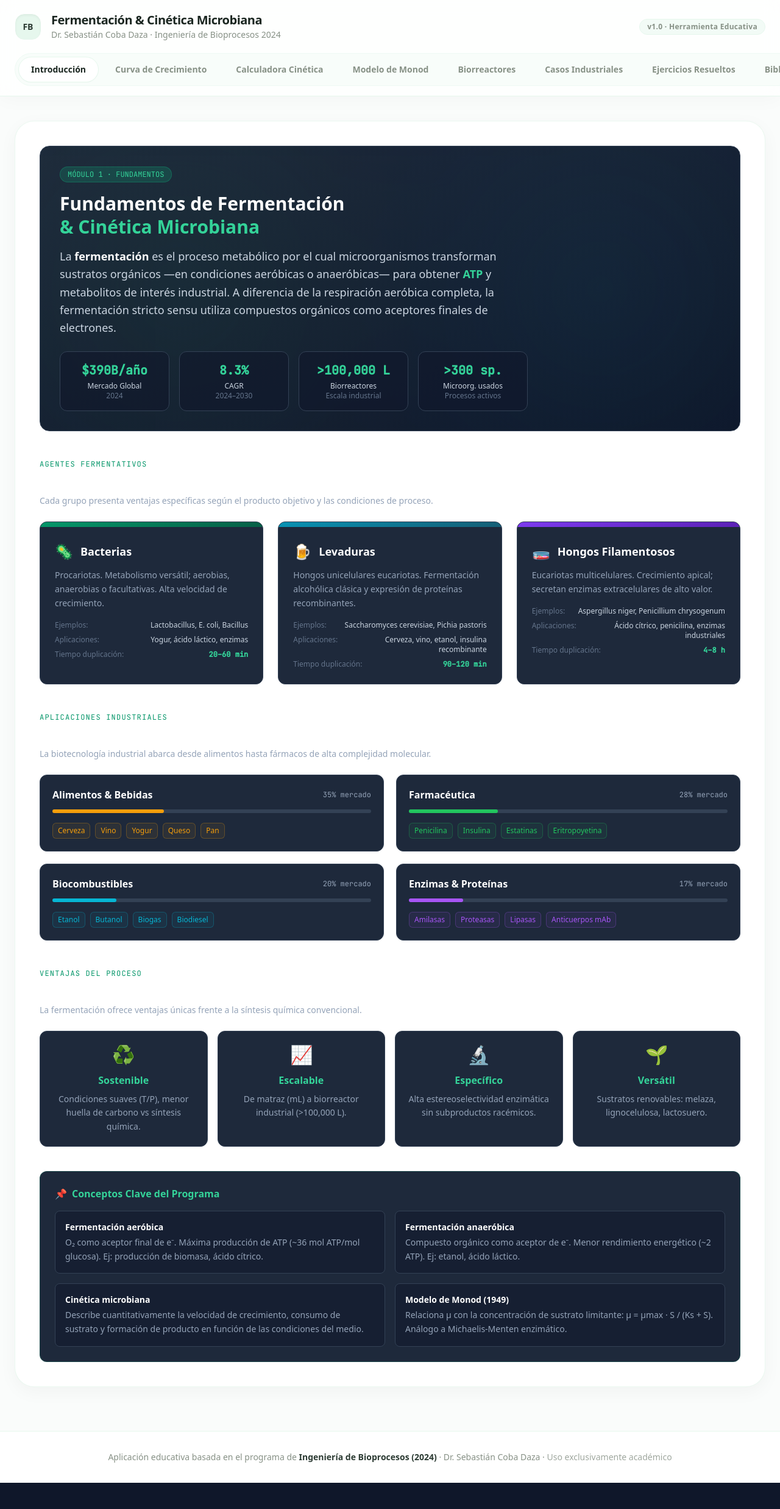
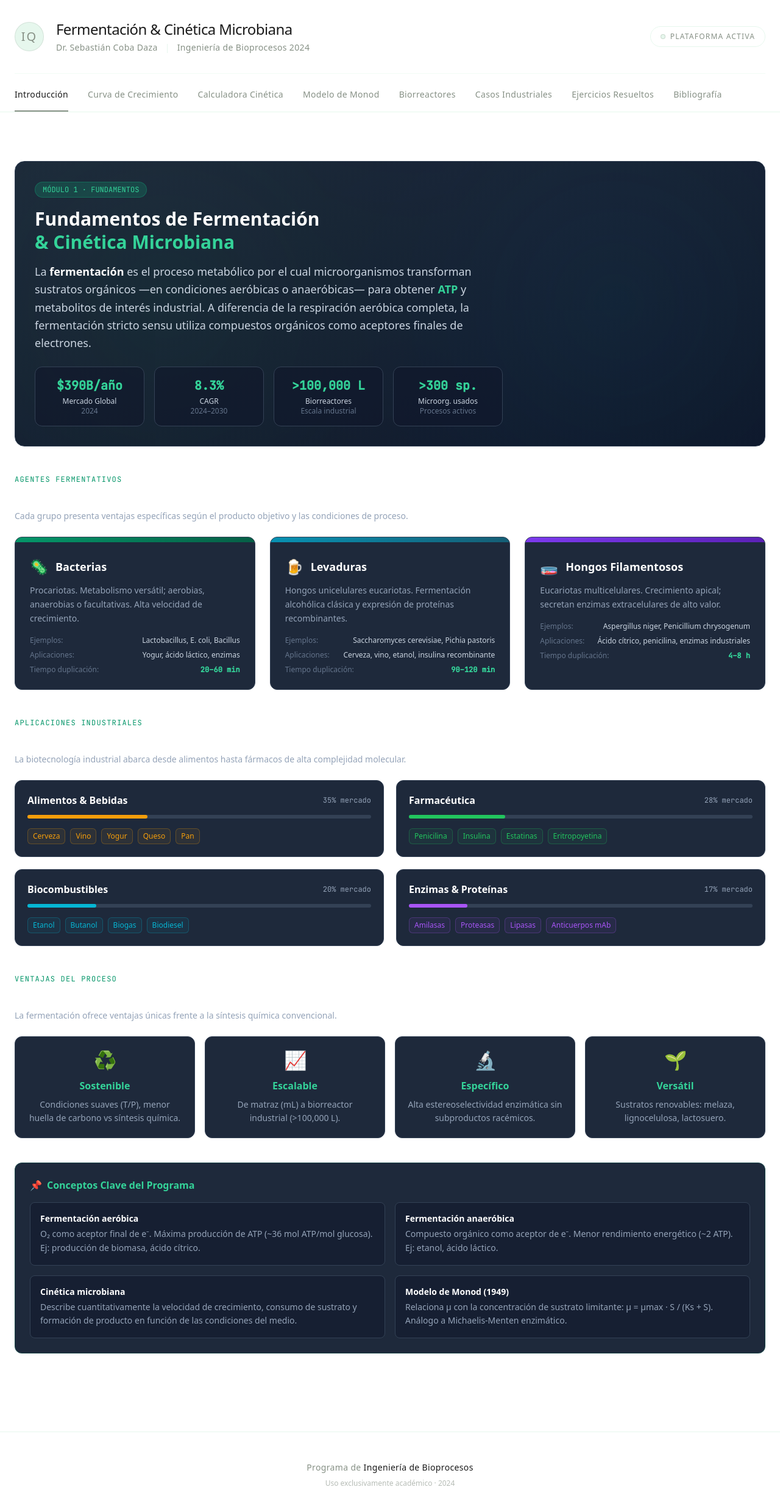
Before and after one commit to sebastiancobad/fermentation-app, a React (Vite) app: page / in a window 1280 px wide. Shown: the top 2474 px of the page at 61% size. Before the commit the page ends 2431 px from the top, so only its background shows below. Built offline with nearby package versions, Linux system fonts and the light colour scheme.

Commit message:
Update App_4.jsx

```diff
--- a/src/App.jsx
+++ b/src/App.jsx
@@ -34,39 +34,43 @@ export default function App() {
   const [activeTab, setActiveTab] = useState('dashboard')
 
   return (
-    <div className="min-h-screen bg-[#fafcfb] text-[#879186] font-sans selection:bg-[#E6F7ED]">
-      {/* ─── Header Estilo Glassmorphism Corporativo ─── */}
-      <header className="bg-white/80 backdrop-blur-md border-b border-[#E6F7ED] sticky top-0 z-50 shadow-[0_4px_30px_rgba(0,0,0,0.03)]">
-        <div className="max-w-7xl mx-auto px-6 py-5 flex flex-col md:flex-row items-center justify-between gap-4">
-          <div className="flex items-center gap-4 w-full md:w-auto">
-            <div className="w-11 h-11 rounded-2xl bg-[#E6F7ED] flex items-center justify-center text-[#2c3b33] font-extrabold text-sm shadow-inner border border-white">
-              FB
+    <div className="min-h-screen bg-white font-sans text-[#1a1a1a] selection:bg-[#E6F7ED] selection:text-[#1a1a1a]">
+      {/* ─── Header Estilo D2C (Limpio, blanco puro, líneas finas) ─── */}
+      <header className="bg-white/95 backdrop-blur-sm border-b border-[#E6F7ED] sticky top-0 z-50">
+
+        {/* Top Bar: Títulos y Logos */}
+        <div className="max-w-7xl mx-auto px-6 py-8 flex flex-col md:flex-row items-start md:items-center justify-between gap-6">
+          <div className="flex items-center gap-5">
+            <div className="w-12 h-12 rounded-full bg-[#E6F7ED] flex items-center justify-center text-[#879186] font-light text-xl tracking-widest border border-[#879186]/20">
+              IQ
             </div>
             <div>
-              <h1 className="text-xl font-extrabold text-[#1a2620] tracking-tight leading-tight">
+              <h1 className="text-2xl font-light tracking-tight text-[#1a1a1a] mb-1">
                 Fermentación & Cinética Microbiana
               </h1>
-              <p className="text-sm text-[#879186] font-medium mt-0.5">
-                Dr. Sebastián Coba Daza · Ingeniería de Bioprocesos 2024
+              <p className="text-sm font-normal text-[#879186] tracking-wide">
+                Dr. Sebastián Coba Daza <span className="mx-2 text-[#E6F7ED]">|</span> Ingeniería de Bioprocesos 2024
               </p>
             </div>
           </div>
-          <span className="hidden md:inline-flex items-center px-3 py-1 rounded-full bg-[#E6F7ED]/50 text-[#879186] text-xs font-semibold tracking-wide border border-[#E6F7ED]">
-            v1.0 · Herramienta Educativa
-          </span>
+
+          <div className="hidden md:flex items-center gap-2 text-xs font-medium text-[#879186] tracking-widest uppercase px-4 py-2 border border-[#E6F7ED] rounded-full">
+            <span className="w-2 h-2 rounded-full bg-[#E6F7ED] border border-[#879186]/30"></span>
+            Plataforma Activa
+          </div>
         </div>
 
-        {/* ─── Navigation Tabs Estilo "Píldora" ─── */}
-        <nav className="max-w-7xl mx-auto px-6 pb-4 overflow-x-auto hide-scrollbar">
-          <ul className="flex gap-2 min-w-max bg-[#E6F7ED]/30 p-1.5 rounded-full border border-[#E6F7ED]/50 w-fit">
+        {/* Bottom Bar: Navegación Minimalista */}
+        <nav className="max-w-7xl mx-auto px-6 overflow-x-auto hide-scrollbar">
+          <ul className="flex gap-8 min-w-max border-t border-[#E6F7ED]/50 pt-2 pb-0">
             {TABS.map(tab => (
               <li key={tab.id}>
                 <button
                   onClick={() => setActiveTab(tab.id)}
-                  className={`px-5 py-2.5 text-sm font-bold transition-all duration-300 rounded-full whitespace-nowrap
+                  className={`py-4 text-sm tracking-wide transition-all duration-300 border-b-2 whitespace-nowrap
                     ${activeTab === tab.id
-                      ? 'bg-white text-[#1a2620] shadow-sm ring-1 ring-[#E6F7ED]'
-                      : 'bg-transparent text-[#879186] hover:text-[#2c3b33] hover:bg-[#E6F7ED]/60'
+                      ? 'border-[#879186] text-[#1a1a1a] font-medium'
+                      : 'border-transparent text-[#879186] hover:text-[#1a1a1a]'
                     }`}
                 >
                   <span className="hidden sm:inline">{tab.label}</span>
@@ -78,21 +82,21 @@ export default function App() {
         </nav>
       </header>
 
-      {/* ─── Main Content ─── */}
-      <main className="max-w-7xl mx-auto px-6 py-10 animate-in fade-in duration-500">
-        <div className="bg-white rounded-[2rem] shadow-[0_8px_30px_rgba(0,0,0,0.04)] border border-[#E6F7ED]/80 p-6 sm:p-10">
-          {COMPONENTS[activeTab]}
-        </div>
+      {/* ─── Main Content (Contenedor invisible para que resalten los componentes) ─── */}
+      <main className="max-w-7xl mx-auto px-6 py-12 md:py-20 animate-in fade-in duration-700">
+        {COMPONENTS[activeTab]}
       </main>
 
       {/* ─── Footer Minimalista ─── */}
-      <footer className="border-t border-[#E6F7ED] bg-white mt-8 py-8 text-center">
-        <p className="text-[#879186] text-sm">
-          Aplicación educativa basada en el programa de{' '}
-          <span className="text-[#2c3b33] font-bold">Ingeniería de Bioprocesos (2024)</span>
-          {' '}· Dr. Sebastián Coba Daza ·{' '}
-          <span className="text-[#879186] opacity-80">Uso exclusivamente académico</span>
-        </p>
+      <footer className="border-t border-[#E6F7ED] bg-white mt-12 py-12 text-center">
+        <div className="max-w-7xl mx-auto px-6">
+          <p className="text-[#879186] text-sm font-light tracking-wide">
+            Programa de <span className="font-medium text-[#1a1a1a]">Ingeniería de Bioprocesos</span>
+          </p>
+          <p className="text-[#879186] text-xs mt-2 opacity-60">
+            Uso exclusivamente académico · 2024
+          </p>
+        </div>
       </footer>
     </div>
   )
```
